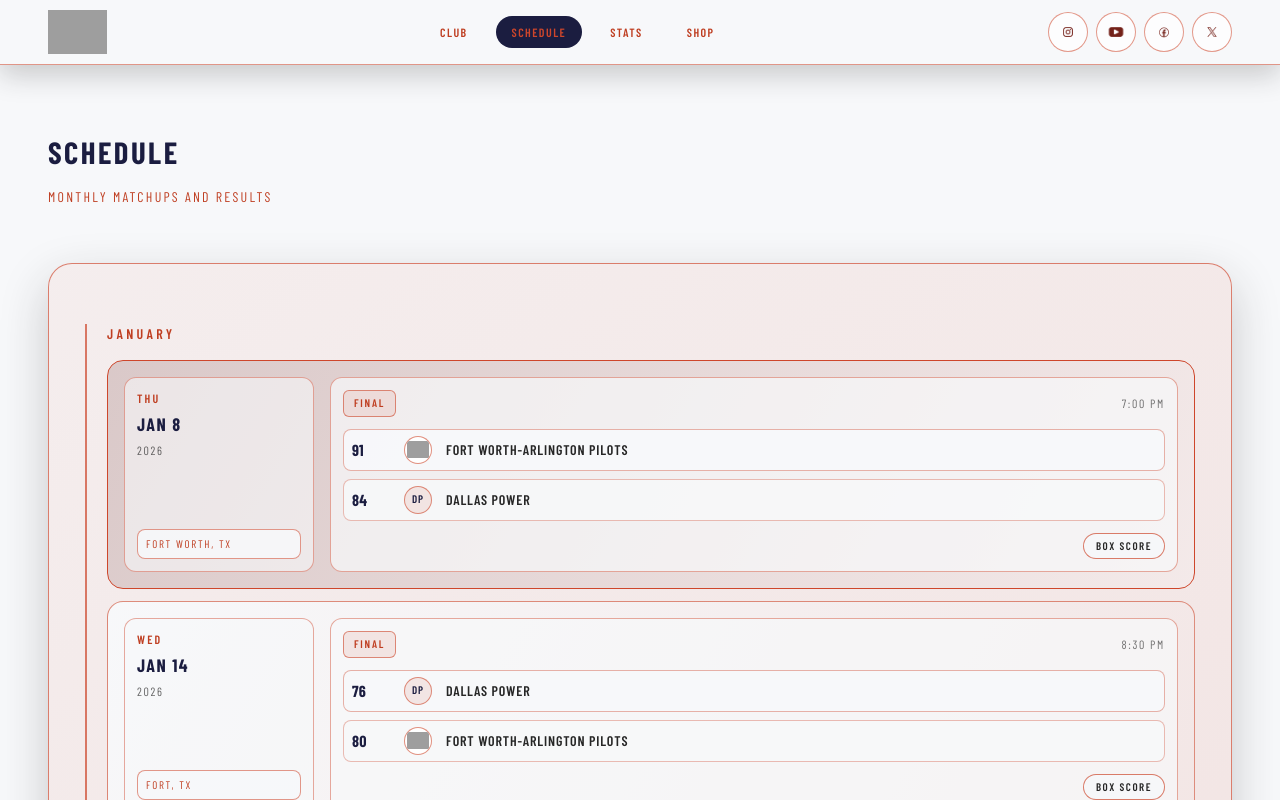
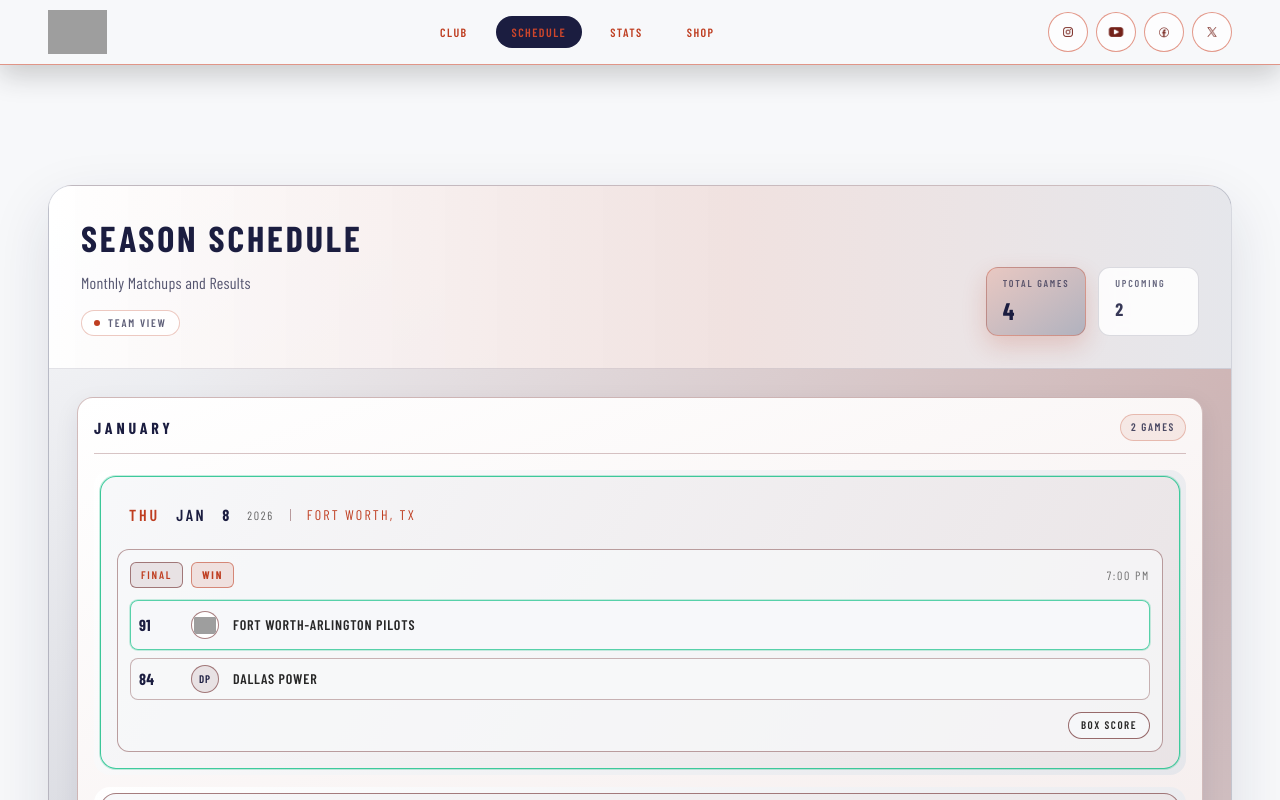
Before and after one commit to vinbi07/FWABasketballPage, a Next.js app: page /schedule in a window 1280 px wide. Shown: the top 800 px of the page. Built offline with nearby package versions, Linux system fonts and the light colour scheme; grey boxes are pictures that could not be loaded.

Commit message:
Refactor Schedule and GameRow components for improved layout and functionality

```diff
--- a/app/schedule/page.tsx
+++ b/app/schedule/page.tsx
@@ -12,14 +12,7 @@ export default function SchedulePage() {
         socials={clubData.socials}
       />
       <main className="pb-10">
-        <section className="px-5 pt-16 sm:px-8 lg:px-12">
-          <div className="mx-auto max-w-7xl">
-            <h1 className="section-title">Schedule</h1>
-            <p className="section-subtitle mt-3 mb-0 text-sm uppercase tracking-[0.16em]">
-              Monthly Matchups and Results
-            </p>
-          </div>
-        </section>
+        <section className="px-5 pt-16 sm:px-8 lg:px-12"></section>
         <ScheduleSection schedule={clubData.schedule} />
       </main>
       <Footer socials={clubData.socials} />
--- a/components/sections/ScheduleSection.tsx
+++ b/components/sections/ScheduleSection.tsx
@@ -1,3 +1,6 @@
+"use client";
+
+import { motion } from "framer-motion";
 import GameRow from "@/components/ui/GameRow";
 import SectionReveal from "@/components/ui/SectionReveal";
 import { ScheduleMonth } from "@/lib/types";
@@ -6,29 +9,156 @@ type ScheduleSectionProps = {
   schedule: ScheduleMonth[];
 };
 
+type BroadcastStatProps = {
+  label: string;
+  value: string;
+  emphasize?: boolean;
+};
+
+function BroadcastStat({
+  label,
+  value,
+  emphasize = false,
+}: BroadcastStatProps) {
+  return (
+    <motion.div
+      whileHover={{ y: -2, scale: 1.01 }}
+      transition={{ duration: 0.2, ease: "easeOut" }}
+      className={`rounded-xl border px-3 py-2 backdrop-blur-sm sm:px-4 ${
+        emphasize
+          ? "border-[color:var(--subtitle-color)]/35 bg-[linear-gradient(145deg,color-mix(in_srgb,var(--background)_74%,var(--subtitle-color)_26%)_0%,color-mix(in_srgb,var(--background)_68%,var(--title-color)_32%)_100%)] shadow-[0_10px_24px_color-mix(in_srgb,var(--subtitle-color)_20%,transparent)]"
+          : "border-[color:var(--title-color)]/15 bg-white/85"
+      }`}
+    >
+      <p className="text-[10px] font-semibold uppercase tracking-[0.18em] text-[color:var(--title-color)]/65">
+        {label}
+      </p>
+      <p
+        className={`mt-1 font-black uppercase tracking-[0.1em] ${
+          emphasize
+            ? "text-xl text-[color:var(--title-color)] sm:text-2xl"
+            : "text-lg text-[color:var(--title-color)]/88"
+        }`}
+      >
+        {value}
+      </p>
+    </motion.div>
+  );
+}
+
+function ScheduleSkeleton() {
+  return (
+    <div className="grid gap-3 sm:grid-cols-3">
+      {[0, 1, 2].map((placeholder) => (
+        <div
+          key={placeholder}
+          className="h-24 animate-pulse rounded-xl border border-[color:var(--title-color)]/10 bg-[color:var(--title-color)]/5"
+        />
+      ))}
+    </div>
+  );
+}
+
 export default function ScheduleSection({ schedule }: ScheduleSectionProps) {
+  const totalGames = schedule.reduce(
+    (count, month) => count + month.games.length,
+    0,
+  );
+  const finalGames = schedule.reduce(
+    (count, month) =>
+      count + month.games.filter((game) => game.status === "Final").length,
+    0,
+  );
+  const upcomingGames = totalGames - finalGames;
+  const hasGames = totalGames > 0;
+
   return (
     <SectionReveal id="schedule" className="px-5 py-14 sm:px-8 lg:px-12">
-      <div className="mx-auto mt-[-50] max-w-7xl rounded-3xl border border-[color:var(--outline-soft)]/65 bg-[linear-gradient(145deg,color-mix(in_srgb,var(--background)_94%,var(--outline-soft)_6%)_0%,color-mix(in_srgb,var(--background)_88%,var(--outline-soft)_12%)_100%)] p-5 shadow-[0_18px_48px_color-mix(in_srgb,var(--accent-shadow)_22%,transparent)] sm:p-7 lg:p-9">
-        <div className="mt-6 space-y-9">
-          {schedule.map((monthGroup) => (
-            <div
-              key={monthGroup.month}
-              className="space-y-4 border-l-2 border-[color:var(--outline-soft)]/70 pl-4 sm:pl-5"
-            >
-              <h3 className="section-subtitle text-left text-sm font-semibold uppercase tracking-[0.24em]">
-                {monthGroup.month}
-              </h3>
-              <div className="space-y-3">
-                {monthGroup.games.map((game) => (
-                  <GameRow
-                    key={`${monthGroup.month}-${game.date}-${game.matchup}`}
-                    game={game}
-                  />
-                ))}
+      <div className="mx-auto mt-[-80] max-w-7xl overflow-hidden rounded-3xl border border-[color:var(--title-color)]/14 bg-[linear-gradient(150deg,color-mix(in_srgb,var(--background)_91%,white)_0%,color-mix(in_srgb,var(--background)_80%,var(--title-color)_20%)_45%,color-mix(in_srgb,var(--background)_82%,var(--subtitle-color)_18%)_100%)] shadow-[0_22px_60px_rgba(27,29,64,0.12)] [--outline-soft:color-mix(in_srgb,var(--subtitle-color)_52%,var(--title-color)_48%)] [--outline-deep:color-mix(in_srgb,var(--title-color)_72%,var(--subtitle-color)_28%)] [--subtitle-color:#bf3e21] [--schedule-accent:#1b1d40]">
+        <div className="border-b border-[color:var(--title-color)]/12 bg-[linear-gradient(90deg,rgba(255,255,255,0.95)_0%,color-mix(in_srgb,var(--background)_88%,var(--subtitle-color)_12%)_58%,color-mix(in_srgb,var(--background)_92%,var(--title-color)_8%)_100%)] p-5 sm:p-7 lg:p-8">
+          <div className="flex flex-col gap-5 lg:flex-row lg:items-end lg:justify-between">
+            <div className="space-y-3">
+              <h2 className="text-2xl font-black uppercase tracking-[0.08em] text-[color:var(--title-color)] sm:text-3xl lg:text-4xl">
+                Season Schedule
+              </h2>
+              <p className="max-w-2xl text-sm leading-relaxed text-[color:var(--title-color)]/74 sm:text-base">
+                Monthly Matchups and Results
+              </p>
+              <div className="inline-flex items-center gap-2 rounded-full border border-[color:var(--subtitle-color)]/28 bg-white/86 px-3 py-1 text-[10px] font-semibold uppercase tracking-[0.16em] text-[color:var(--title-color)]/70 sm:text-[11px]">
+                <span className="h-1.5 w-1.5 rounded-full bg-[color:var(--subtitle-color)]" />
+                Team View
               </div>
             </div>
-          ))}
+
+            <div className="grid grid-cols-2 gap-2 sm:gap-3">
+              <BroadcastStat
+                label="Total Games"
+                value={String(totalGames)}
+                emphasize
+              />
+              <BroadcastStat label="Upcoming" value={String(upcomingGames)} />
+            </div>
+          </div>
+        </div>
+
+        <div className="bg-[radial-gradient(circle_at_top_right,color-mix(in_srgb,var(--subtitle-color)_20%,transparent)_0%,rgba(255,255,255,0)_56%)] p-4 sm:p-6 lg:p-7">
+          {!hasGames ? (
+            <div className="space-y-4 rounded-2xl border border-[color:var(--outline-soft)]/30 bg-white/80 p-4 backdrop-blur-sm sm:p-5">
+              <h3 className="text-sm font-semibold uppercase tracking-[0.18em] text-[color:var(--title-color)]/88">
+                Loading Schedule Feed
+              </h3>
+              <ScheduleSkeleton />
+              <p className="text-xs uppercase tracking-[0.14em] text-[color:var(--title-color)]/62">
+                Awaiting game data and updated broadcast slots.
+              </p>
+            </div>
+          ) : (
+            <div className="space-y-6">
+              {schedule.map((monthGroup, monthIndex) => (
+                <motion.div
+                  key={monthGroup.month}
+                  initial={{ opacity: 0, y: 20 }}
+                  whileInView={{ opacity: 1, y: 0 }}
+                  viewport={{ once: true, amount: 0.22 }}
+                  transition={{
+                    duration: 0.35,
+                    delay: monthIndex * 0.04,
+                    ease: "easeOut",
+                  }}
+                  className="rounded-2xl border border-[color:var(--outline-soft)]/30 bg-[linear-gradient(160deg,#ffffff_0%,color-mix(in_srgb,var(--background)_92%,var(--subtitle-color)_8%)_100%)] p-3 shadow-[0_8px_24px_rgba(27,29,64,0.08)] backdrop-blur-md sm:p-4"
+                >
+                  <div className="mb-3 flex items-center justify-between gap-2 border-b border-[color:var(--outline-soft)]/28 pb-3 sm:mb-4">
+                    <h3 className="text-sm font-black uppercase tracking-[0.24em] text-[color:var(--title-color)] sm:text-base">
+                      {monthGroup.month}
+                    </h3>
+                    <span className="rounded-full border border-[color:var(--subtitle-color)]/28 bg-[color:var(--subtitle-color)]/8 px-2.5 py-1 text-[10px] font-semibold uppercase tracking-[0.15em] text-[color:var(--title-color)]/78 sm:text-[11px]">
+                      {monthGroup.games.length} games
+                    </span>
+                  </div>
+
+                  <div className="space-y-3">
+                    {monthGroup.games.map((game, gameIndex) => (
+                      <motion.div
+                        key={`${monthGroup.month}-${game.date}-${game.matchup}`}
+                        initial={{ opacity: 0, y: 16 }}
+                        whileInView={{ opacity: 1, y: 0 }}
+                        viewport={{ once: true, amount: 0.35 }}
+                        transition={{
+                          duration: 0.25,
+                          delay: gameIndex * 0.03,
+                          ease: "easeOut",
+                        }}
+                        whileHover={{ y: -2 }}
+                        className="rounded-2xl  border-[color:var(--outline-soft)]/24 bg-[linear-gradient(140deg,#ffffff_0%,color-mix(in_srgb,var(--background)_92%,var(--title-color)_8%)_100%)] p-1.5 transition-colors hover:border-[color:var(--subtitle-color)]/70"
+                      >
+                        <GameRow game={game} />
+                      </motion.div>
+                    ))}
+                  </div>
+                </motion.div>
+              ))}
+            </div>
+          )}
         </div>
       </div>
     </SectionReveal>
--- a/components/ui/GameRow.tsx
+++ b/components/ui/GameRow.tsx
@@ -113,50 +113,77 @@ export default function GameRow({ game }: GameRowProps) {
   const { homeTeam, awayTeam } = parseTeams(game.matchup);
   const { homeScore, awayScore } = parseFinalScore(game.result);
   const location = getLocationFromTeams(homeTeam, awayTeam, game.status);
+  const isHomePilots = isPilotsTeam(homeTeam);
+  const isAwayPilots = isPilotsTeam(awayTeam);
+  const pilotsSide = isHomePilots ? "home" : isAwayPilots ? "away" : undefined;
+  const pilotsWon =
+    game.status === "Final" &&
+    pilotsSide !== undefined &&
+    game.winner === pilotsSide;
+  const pilotsLost =
+    game.status === "Final" &&
+    pilotsSide !== undefined &&
+    game.winner !== undefined &&
+    game.winner !== pilotsSide;
 
   return (
     <article
-      className={`grid gap-4 rounded-2xl border p-4 sm:grid-cols-[190px_1fr] sm:items-stretch ${
+      className={`rounded-2xl border bg-[linear-gradient(120deg,color-mix(in_srgb,var(--background)_96%,white)_0%,color-mix(in_srgb,var(--background)_90%,var(--outline-soft)_10%)_100%)] p-4 ${
         isWin
-          ? "border-[color:var(--outline-soft)] bg-[linear-gradient(120deg,color-mix(in_srgb,var(--outline-deep)_22%,var(--background))_0%,color-mix(in_srgb,var(--background)_92%,var(--outline-soft)_8%)_100%)]"
-          : "border-[color:var(--outline-soft)]/60 bg-[linear-gradient(120deg,color-mix(in_srgb,var(--background)_96%,white)_0%,color-mix(in_srgb,var(--background)_90%,var(--outline-soft)_10%)_100%)]"
+          ? "border-emerald-500/75 shadow-[0_0_0_1px_rgba(16,185,129,0.25)]"
+          : "border-[color:var(--outline-soft)]/60"
       }`}
     >
-      <div className="flex flex-col justify-between rounded-xl border border-[color:var(--outline-soft)]/45 bg-[color:var(--background)]/60 p-3">
-        <div className="flex flex-col gap-1">
-          <p className="text-xs font-semibold uppercase tracking-[0.18em] text-[color:var(--subtitle-color)]">
+      <div className="mb-3 flex flex-wrap items-center gap-x-4 gap-y-2 rounded-xl  px-3 py-2.5">
+        <p className="text-md font-semibold uppercase tracking-[0.18em] text-[color:var(--subtitle-color)]">
           {weekday}
         </p>
-          <p className="text-lg font-bold uppercase tracking-[0.08em] text-[color:var(--title-color)]">
-            {month} {day}
+        <p className="text-md font-semibold uppercase tracking-[0.16em] text-[color:var(--title-color)]">
+          {month}
+        </p>
+        <p className="text-md font-black uppercase tracking-[0.12em] text-[color:var(--title-color)]">
+          {day}
         </p>
         <p className="text-xs uppercase tracking-[0.14em] text-[color:var(--foreground)]/70">
           {year}
         </p>
-        </div>
-        <div className="mt-3 rounded-lg border border-[color:var(--outline-soft)]/55 bg-[color:var(--background)]/90 px-2 py-1.5">
-          <p className="text-[11px] uppercase tracking-[0.16em] text-[color:var(--subtitle-color)]">
+        <span className="hidden h-3 w-px bg-[color:var(--outline-soft)]/45 sm:inline-flex" />
+        <p className="text-[14px] uppercase tracking-[0.16em] text-[color:var(--subtitle-color)]">
           {location}
         </p>
-        </div>
       </div>
 
       <div className="flex h-full flex-col justify-between gap-3 rounded-xl border border-[color:var(--outline-soft)]/45 bg-[color:var(--background)]/72 p-3">
         <div className="flex items-center justify-between gap-3">
+          <div className="flex items-center gap-2">
             <span className="rounded-md border border-[color:var(--outline-soft)]/60 bg-[color:var(--outline-soft)]/10 px-2.5 py-1 text-[11px] font-semibold uppercase tracking-[0.16em] text-[color:var(--subtitle-color)]">
               {game.status === "Final" ? "Final" : "Scheduled"}
             </span>
+            {isWin ? (
+              <span className="rounded-md border border-[color:var(--subtitle-color)]/55 bg-[color:var(--subtitle-color)]/12 px-2.5 py-1 text-[11px] font-bold uppercase tracking-[0.16em] text-[color:var(--subtitle-color)]">
+                Win
+              </span>
+            ) : null}
+          </div>
           <span className="text-xs uppercase tracking-[0.14em] text-[color:var(--foreground)]/65">
             {game.time}
           </span>
         </div>
 
         <div className="space-y-2">
-          <div className="grid grid-cols-[44px_34px_minmax(0,1fr)] items-center gap-2 rounded-lg border border-[color:var(--outline-soft)]/40 bg-[color:var(--background)]/95 px-2 py-1.5">
+          <div
+            className={`grid grid-cols-[44px_34px_minmax(0,1fr)] items-center gap-2 rounded-lg border bg-[color:var(--background)]/95 px-2 ${
+              isHomePilots && pilotsWon
+                ? "border-emerald-500/65 py-2.5 shadow-[0_0_0_1px_rgba(16,185,129,0.22)]"
+                : isHomePilots && pilotsLost
+                  ? "border-[color:var(--subtitle-color)]/50 py-2.5"
+                  : "border-[color:var(--outline-soft)]/40 py-1.5"
+            }`}
+          >
             <span className="text-base font-bold text-[color:var(--title-color)]">
               {homeScore}
             </span>
-            {isPilotsTeam(homeTeam) ? (
+            {isHomePilots ? (
               <span className="inline-flex h-7 w-7 items-center justify-center overflow-hidden rounded-full border border-[color:var(--outline-soft)]/60 bg-white/90 p-0.5">
                 <Image
                   src="/logos/AWFPLogo.png"
@@ -171,16 +198,28 @@ export default function GameRow({ game }: GameRowProps) {
                 {getTeamInitials(homeTeam)}
               </span>
             )}
-            <span className="truncate text-sm font-semibold uppercase tracking-[0.06em] text-[color:var(--foreground)]">
+            <span
+              className={`truncate text-sm font-semibold uppercase tracking-[0.06em] text-[color:var(--foreground)] ${
+                isHomePilots ? "text-base" : ""
+              }`}
+            >
               {homeTeam}
             </span>
           </div>
 
-          <div className="grid grid-cols-[44px_34px_minmax(0,1fr)] items-center gap-2 rounded-lg border border-[color:var(--outline-soft)]/35 bg-[color:var(--background)]/86 px-2 py-1.5">
+          <div
+            className={`grid grid-cols-[44px_34px_minmax(0,1fr)] items-center gap-2 rounded-lg border bg-[color:var(--background)]/86 px-2 ${
+              isAwayPilots && pilotsWon
+                ? "border-emerald-500/65 py-2.5 shadow-[0_0_0_1px_rgba(16,185,129,0.22)]"
+                : isAwayPilots && pilotsLost
+                  ? "border-[color:var(--subtitle-color)]/50 py-2.5"
+                  : "border-[color:var(--outline-soft)]/35 py-1.5"
+            }`}
+          >
             <span className="text-base font-bold text-[color:var(--title-color)]">
               {awayScore}
             </span>
-            {isPilotsTeam(awayTeam) ? (
+            {isAwayPilots ? (
               <span className="inline-flex h-7 w-7 items-center justify-center overflow-hidden rounded-full border border-[color:var(--outline-soft)]/60 bg-white/90 p-0.5">
                 <Image
                   src="/logos/AWFPLogo.png"
@@ -195,7 +234,11 @@ export default function GameRow({ game }: GameRowProps) {
                 {getTeamInitials(awayTeam)}
               </span>
             )}
-            <span className="truncate text-sm font-semibold uppercase tracking-[0.06em] text-[color:var(--foreground)]">
+            <span
+              className={`truncate text-sm font-semibold uppercase tracking-[0.06em] text-[color:var(--foreground)] ${
+                isAwayPilots ? "text-base" : ""
+              }`}
+            >
               {awayTeam}
             </span>
           </div>
```
Lines whose indentation alone changed are shown as unchanged.
